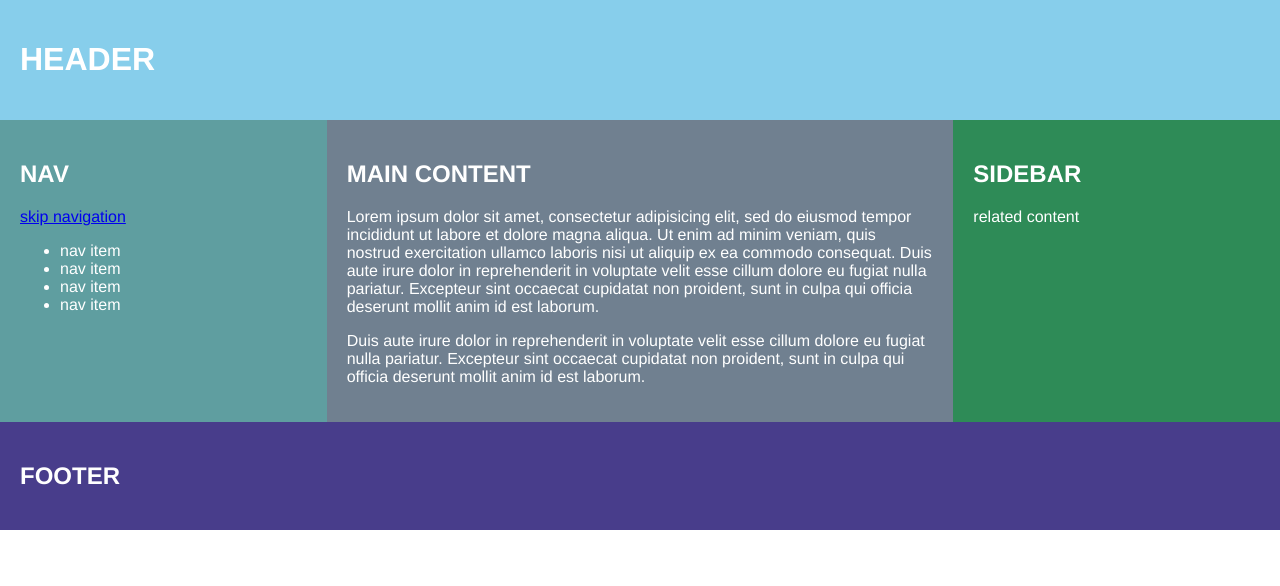
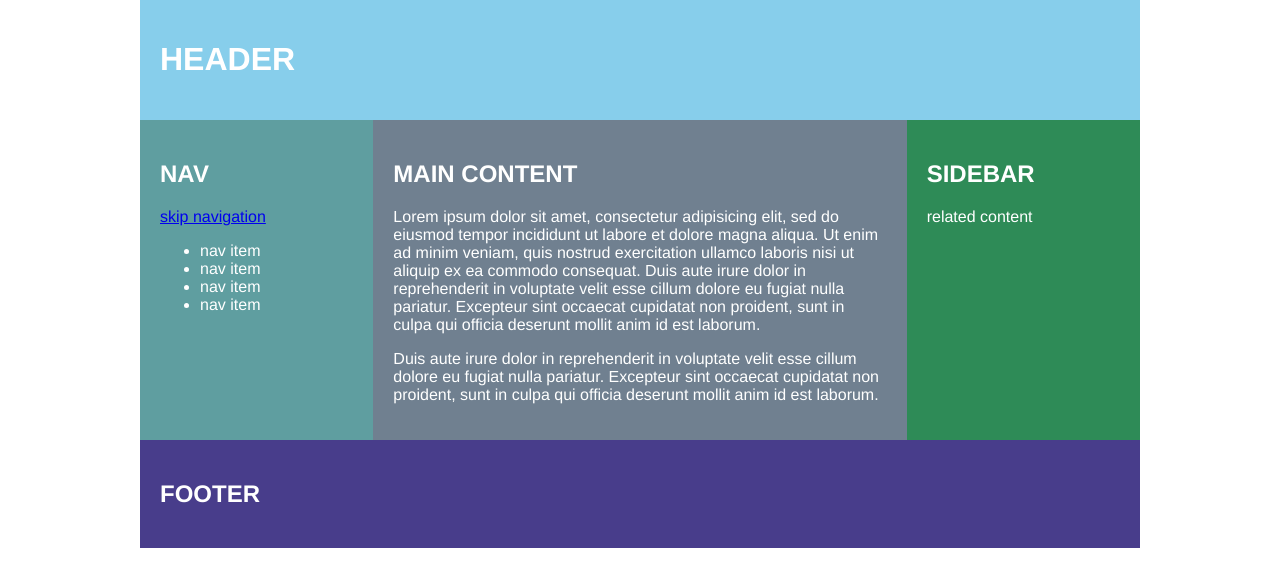
Before and after one commit to denidiasjr/course-advanced-css, a plain HTML site: page css-layouts-course/index.html in a window 1280 px wide. Drawn offline with Linux system fonts and the light colour scheme.

Commit message:
Finish flexbox

```diff
--- a/css-layouts-course/flexbox.css
+++ b/css-layouts-course/flexbox.css
@@ -13,6 +13,8 @@ html {
 body {
   padding: 0;
   margin: 0;
+  display: flex;
+  justify-content: center;
 }
 h1, h2 {
   text-transform: uppercase;
@@ -27,6 +29,7 @@ h1, h2 {
   font-family: helvetica, arial, sans-serif;
   display: flex;
   flex-wrap: wrap;
+  max-width: 1000px;
 }
 
 header {
```
